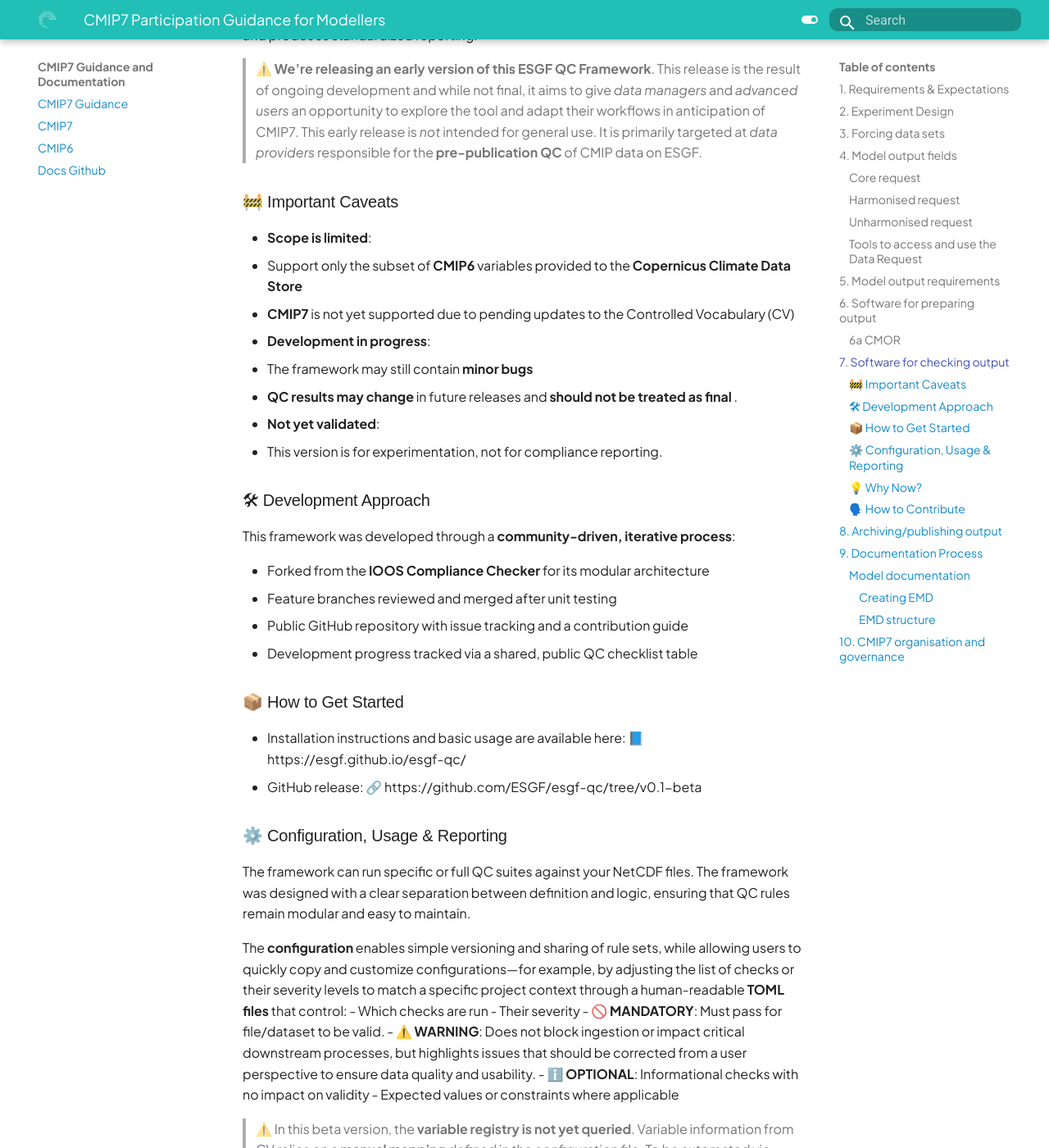
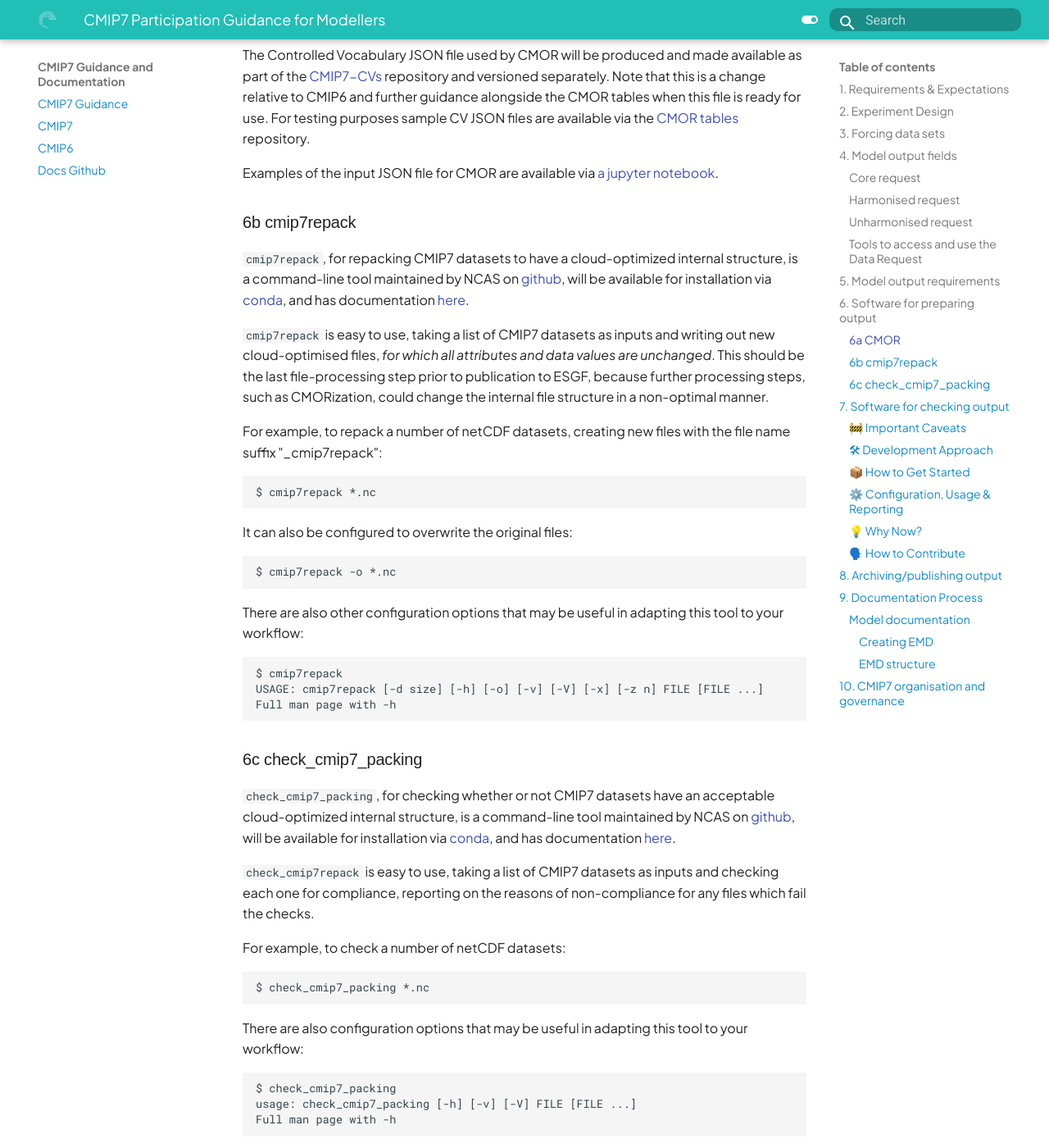
Before and after one commit to WCRP-CMIP/cmip7-guidance, an MkDocs documentation site: the page built from docs/CMIP7/guidance_for_modellers.md, in a window 1280 px wide and 1400 px high, scrolled down 6649 px. Shown: the whole window at 82% size. Built offline with MkDocs 1.6.1 and Material for MkDocs 9.7.7, drawn with Linux system fonts in a browser that asks for light colours; some web fonts are replaced; some of the changed text lies outside the part shown.

Commit message:
dataset repacking

````diff
--- a/docs/CMIP7/guidance_for_modellers.md
+++ b/docs/CMIP7/guidance_for_modellers.md
@@ -177,6 +177,19 @@
 The success of CMIP7 also depends on making sure that even the requirements that cannot be checked by ESGF are met.
 This is the responsibility of all data producers preparing model output for CMIP7.
 
+An additional requirement, that was not present in CMIP6, is the need to ensure that all model output files published to ESGF must have a cloud-optimised internal file structure that allows for efficient remote access to the files (i.e. accessing the data directly from the archive _without_ downloading a local copy).
+The cloud-optimisation of a netCDF file had no impact on the actual values of the files attributes or data, but relates to data array "chunk" sizes, as well as other "internal file metadata" (sometimes referred to as "B-trees").
+
+All CMIP7 datasets must be structured with the following features (in summary), which have been shown to be a necessary condition for efficient remote access:
+
+- The time coordinate and time bounds variables, if they exist, each have a single data chunk.
+
+- The data variable has data chunks that are at least 4 mebibytes in size.
+
+- All of the internal file metadata are collated to a contiguous block at the start of the file.
+
+As [described below](#6-software-for-preparing-output), it is recommended, but not required, that the `cmip7repack` software library be used to rewrite model output in conformance with these internal file structure requirements.
+There is also a `check_cmip7_packing` software library that can be used to check if a file is compliant, and this tool will be used as part of the [ESGF Quality Control (QC) Framework](#7--software-for-checking-output).
 
 
 ## 6.  Software for preparing output
@@ -213,6 +226,51 @@
 
 Examples of the input JSON file for CMOR are available via [a jupyter notebook](https://github.com/WCRP-CMIP/cmip7-cmor-tables/blob/main/cmor_demo.ipynb).
 
+### 6b cmip7repack
+
+`cmip7repack`, for repacking CMIP7 datasets to have a cloud-optimized internal structure, is a command-line tool maintained by NCAS on [github](https://github.com/NCAS-CMS/cmip7repack), will be available for installation via [conda](https://anaconda.org/conda-forge/cmip7repack), and has documentation [here](https://github.com/NCAS-CMS/cmip7repack).
+
+`cmip7repack` is easy to use, taking a list of CMIP7 datasets as inputs and writing out new cloud-optimised files, _for which all attributes and data values are unchanged_. This should be the last file-processing step prior to publication to ESGF, because further processing steps, such as CMORization, could change the internal file structure in a non-optimal manner.
+
+For example, to repack a number of netCDF datasets, creating new files with the file name suffix "_cmip7repack":
+
+```
+$ cmip7repack *.nc
+```
+
+It can also be configured to overwrite the original files:
+
+```
+$ cmip7repack -o *.nc
+```
+
+There are also other configuration options that may be useful in adapting this tool to your workflow:
+
+```
+$ cmip7repack
+USAGE: cmip7repack [-d size] [-h] [-o] [-v] [-V] [-x] [-z n] FILE [FILE ...]
+Full man page with -h
+```
+
+### 6c check_cmip7_packing
+
+`check_cmip7_packing`, for checking whether or not CMIP7 datasets have an acceptable cloud-optimized internal structure, is a command-line tool maintained by NCAS on [github](https://github.com/NCAS-CMS/cmip7repack), will be available for installation via [conda](https://anaconda.org/conda-forge/cmip7repack), and has documentation [here](https://github.com/NCAS-CMS/cmip7repack).
+
+`check_cmip7repack` is easy to use, taking a list of CMIP7 datasets as inputs and checking each one for compliance, reporting on the reasons of non-compliance for any files which fail the checks.
+
+For example, to check a number of netCDF datasets:
+
+```
+$ check_cmip7_packing *.nc
+```
+
+There are also configuration options that may be useful in adapting this tool to your workflow:
+
+```
+$ check_cmip7_packing
+usage: check_cmip7_packing [-h] [-v] [-V] FILE [FILE ...]
+Full man page with -h
+```
 
 ## 7.  Software for checking output
 
````
